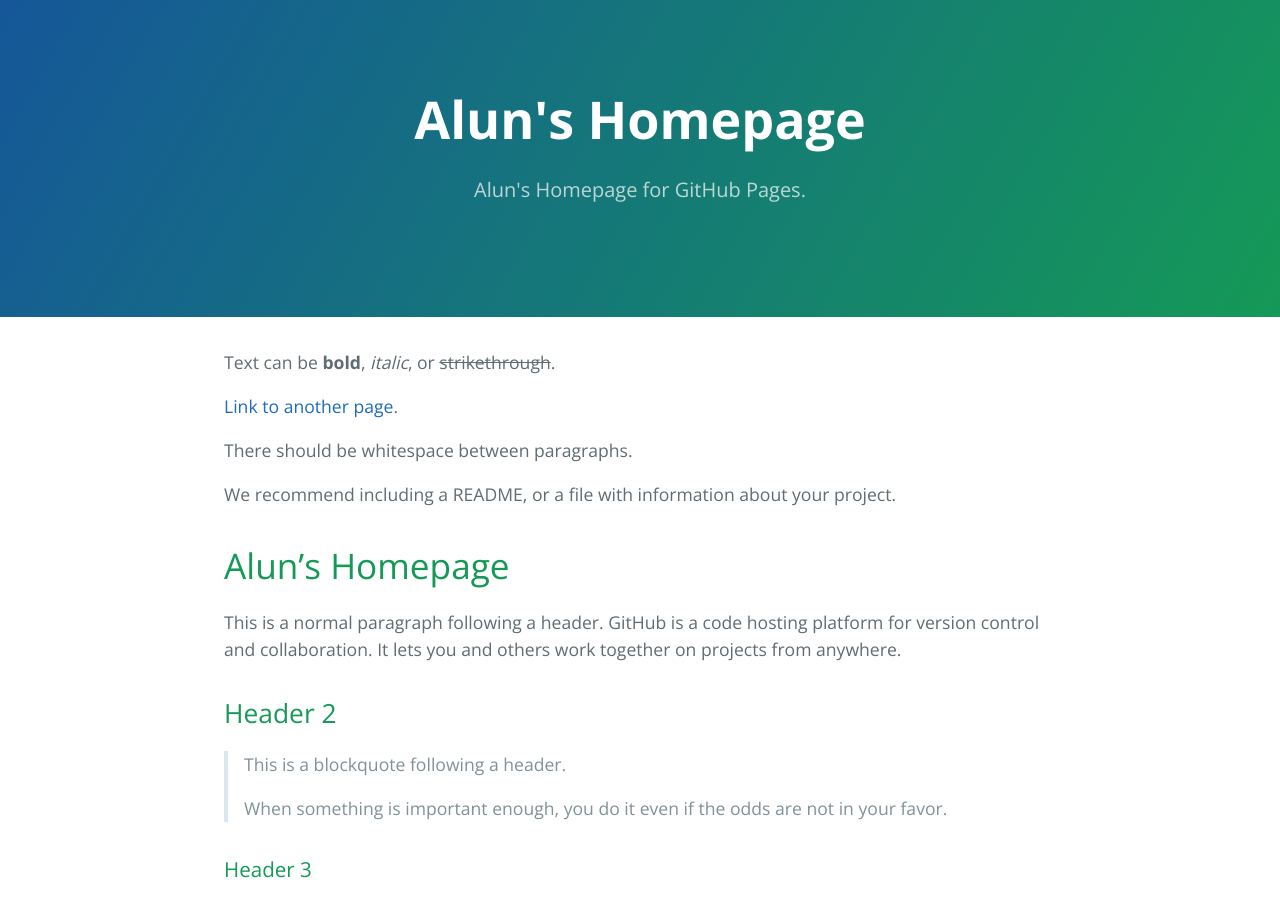
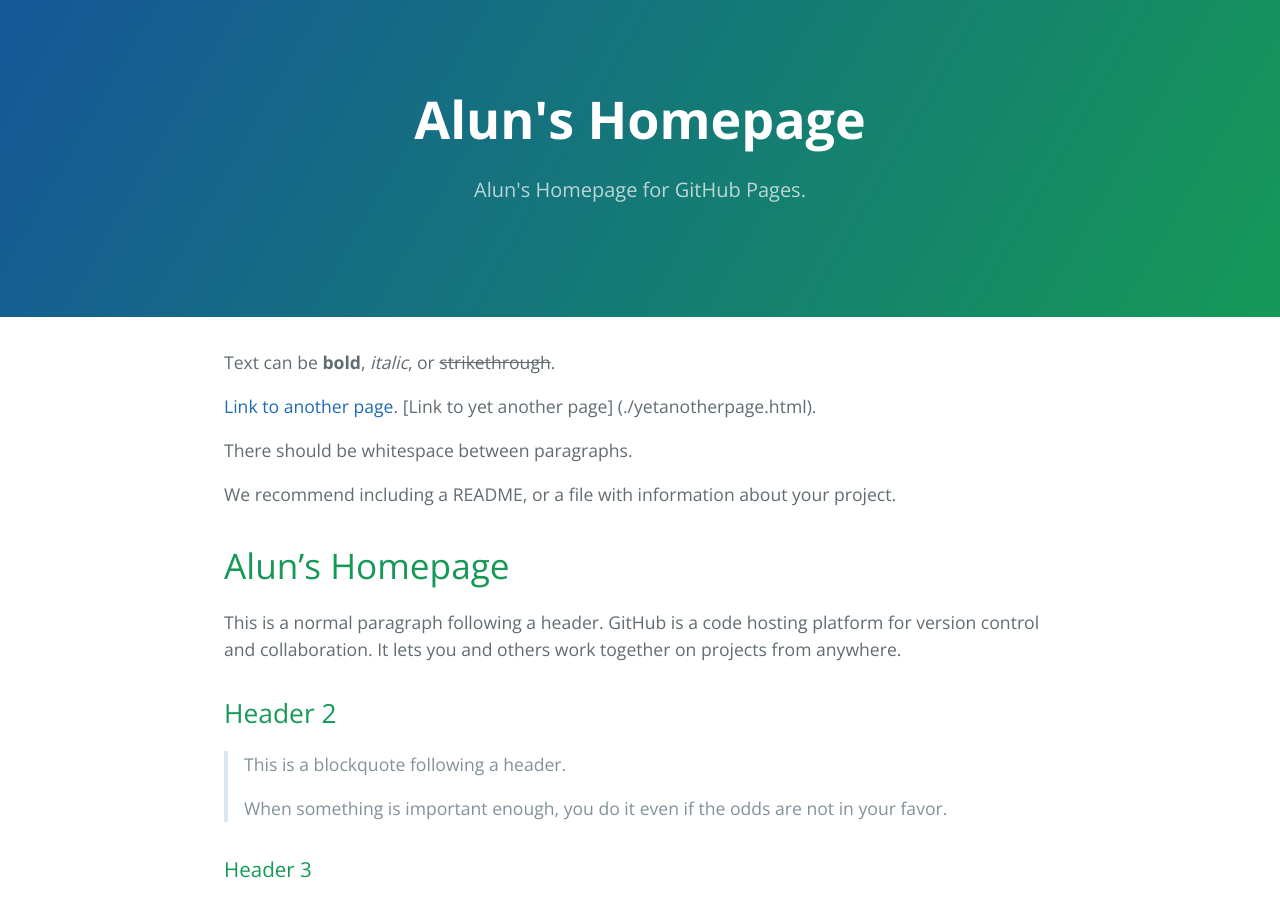
Before and after one commit to adh30/adh30.github.io, a Jekyll site: the page built from index.md, in a window 1280 px wide and 900 px high. Built offline with Jekyll 4.4.1, drawn with Linux system fonts in a browser that asks for light colours.

Commit message:
Update index.md

```diff
--- a/index.md
+++ b/index.md
@@ -5,6 +5,7 @@ layout: default
 Text can be **bold**, _italic_, or ~~strikethrough~~.
 
 [Link to another page](./another-page.html).
+[Link to yet another page] (./yetanotherpage.html).
 
 There should be whitespace between paragraphs.
 
```
